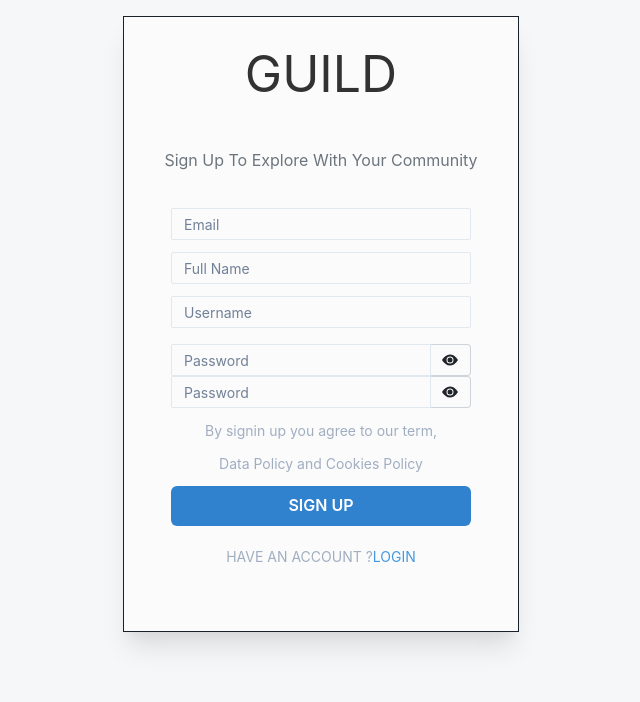
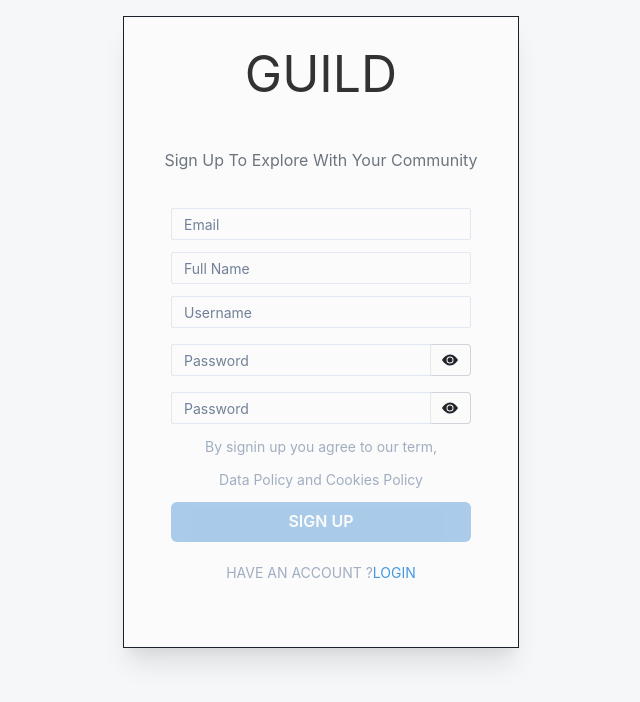
Before and after one commit to dnil2202/fe_finalproject, a React (Create React App) app: page /register in a window 1280 px wide. Shown: the top 702 px of the page, without its empty margins (319-959 px from the left). Built offline with nearby package versions, Linux system fonts and the light colour scheme.

Commit message:
disable register

```diff
--- a/src/App.js
+++ b/src/App.js
@@ -13,7 +13,6 @@ import { API_URL } from './helper';
 import { loginAction } from './action/useraction';
 import { useDispatch, useSelector } from 'react-redux';
 import { useState,useEffect } from 'react';
-import Resend from './Pages/Resend';
 
 function App() {
 
--- a/src/Pages/LandingPages.jsx
+++ b/src/Pages/LandingPages.jsx
@@ -20,15 +20,16 @@ const LandingPages = (props) => {
     const [isLoading, setIsLoading] = useState(false)
     const [visible,setVisible]=useState('password')
 
-    console.log(email)
-    console.log(password)
+
+    console.log('email :',email)
 
     const onLogin=async()=>{
         setIsLoading(true)
-        let res = await dispatch(loginMiddleWare(email,password))
+            let res = await dispatch(loginMiddleWare(email,password))
         if(res.success){
             navigate('/home', {replace:true})
         }
+
         // setIsLoading(true)
         // axios.post(API_URL+`/auth/login`,{
         //     email,
@@ -71,8 +72,7 @@ const LandingPages = (props) => {
                 <Box backgroundColor={'whiteAlpha.600'} shadow={'xl'} border={'1px'} w={400}>
             <Text textAlign={'center'} color={'blackAlpha.800'} fontSize={50} fontStyle={'unset'} mb={5} >GUILD</Text>
             <Stack spacing={3} mx={10} >
-                <Input onChange={(e)=>setEmail(e.target.value)}  isInvalid={email.includes('@') && email.includes('.com')?false:true} errorBorderColor={'red.300'} placeholder='Email' size='sm' name='email' />
-                <Text as={'sup'} display={email.length>0?'ruby':'none'} textColor={'red.400'} >{email.includes('@') && email.includes('.com')?'':'email tidak sesuai'}</Text>
+                <Input onChange={(e)=>setEmail(e.target.value)} placeholder='Email or Username' size='sm' />
                 <div className='d-flex border-1' >
                 <Input onChange={(e)=>setPassword(e.target.value)} placeholder='Password' size='sm' type={visible} variant={'unstyled'} borderEnd={'none'} ps={2}  />
                 <span className="input-group-text bg-transparent border-0 rounded-0" onClick={showPass} ><BsFillEyeFill/></span>
@@ -85,7 +85,7 @@ const LandingPages = (props) => {
             </div>
             <Text textAlign={'center'} my={3} textColor={'gray.600'} fontSize={'revert'}  >OR</Text>
             <div className='d-flex justify-content-center '>
-            <FcGoogle size={40} className='bg-white'/><Button className='bg-white pt-2 rounded-0'w={150} fontSize={'small'}  > SIGN IN WITH GOOGLE</Button>
+            {/* <FcGoogle size={40} className='bg-white'/><Button className='bg-white pt-2 rounded-0'w={150} fontSize={'small'}  > SIGN IN WITH GOOGLE</Button> */}
             </div>
             <div className='d-flex justify-content-center pt-3'>
             <Button w={200} colorScheme={'white'}  textColor={'gray.600'} mb={5} onClick={()=>navigate('/reset')} > Forgot Password</Button>
--- a/src/Pages/Register.jsx
+++ b/src/Pages/Register.jsx
@@ -1,6 +1,6 @@
-import React, { useEffect, useState } from 'react'
+import React, { useState } from 'react'
 import { useNavigate } from 'react-router-dom'
-import { Box, Input, Stack, Text, Button,useToast, cssVar } from '@chakra-ui/react/'
+import { Box, Input, Stack, Text, Button,useToast } from '@chakra-ui/react/'
 import axios from 'axios'
 import { API_URL } from '../helper'
 import { BsFillEyeFill } from 'react-icons/bs';
@@ -55,7 +55,6 @@ const Register = () => {
                             duration:5000,
                             isClosable:true
                         })
-                        // navigate('/')
                     }
                 }).catch((err)=>{
                     setIsLoading(false)
@@ -68,7 +67,6 @@ const Register = () => {
                     })
                 })
     }
-
     const showPass = ()=>{
         if(visible=="password"){
             setVisible("text")
@@ -76,7 +74,6 @@ const Register = () => {
             setVisible("password")
         }
     }
-
 
   return (
       <div style={{backgroundColor:'#F6F7F9', height:'100vh'}}>
@@ -96,8 +93,7 @@ const Register = () => {
                     <div>
                     {isWeakPass && <Text as={'sup'} ms={10} textColor={'red.300'}>Your password is weak</Text>}
                     </div>
-
-                    <div className='input-group border-round d-flex justify-content-center'>
+                    <div className='input-group border-round d-flex justify-content-center mt-3'>
                     <Input w={260}  placeholder='Password' size='sm' value={repeatPass} name='repeat' onChange={(e)=>setRepeatPass(e.target.value)} type={visible}  />
                     <span className="input-group-text bg-transparent border-start-0" onClick={showPass} ><BsFillEyeFill/></span>
                     </div>
@@ -109,7 +105,7 @@ const Register = () => {
                 <Text textAlign={'center'} my={3} textColor={'gray.400'} fontSize={'sm'}>Data Policy and Cookies Policy</Text>
                 </div>
                 <div className='d-flex justify-content-center'>
-                <Button w={300} colorScheme={'blue'} mb={5} onClick={onSubmit} isLoading={isLoading}> SIGN UP</Button>
+                <Button w={300} colorScheme={'blue'} mb={5} onClick={onSubmit} isLoading={isLoading} isDisabled={input.password === repeatPass && input.password.length >0 && input.email.includes('@') && input.email.includes('.co') && !isWeakPass?false:true}> SIGN UP</Button>
                 </div>
                 <div className='mb-5 d-flex justify-content-center'>
                 <Text textAlign={'center'}  textColor={'gray.400'} fontSize={'sm'}  >HAVE AN ACCOUNT ?</Text>
--- a/src/Pages/VerifiedPage.jsx
+++ b/src/Pages/VerifiedPage.jsx
@@ -19,6 +19,7 @@ const VerifiedPage = () => {
     useEffect(()=>{
         handleVerified()
     }, [])
+
     const handleVerified = async()=>{
         try {
             let res = await axios.patch(`${API_URL}/auth/verified`,{},{
@@ -65,8 +66,6 @@ const VerifiedPage = () => {
 
     }
 
-
-
   return (
     <div style={{backgroundColor:'#F6F7F9'}} >
         <Container style={{backgroundSize:'cover', height:'100vh'}} pt={20} >
--- a/src/action/useraction.js
+++ b/src/action/useraction.js
@@ -14,7 +14,6 @@ export const loginAction=(data)=>{
 
 export const loginMiddleWare=(email,password)=>{
     return async (dispatch)=>{
-
         try {
             let res = await axios.post(API_URL+`/auth/login`,{
                 email, password
```
